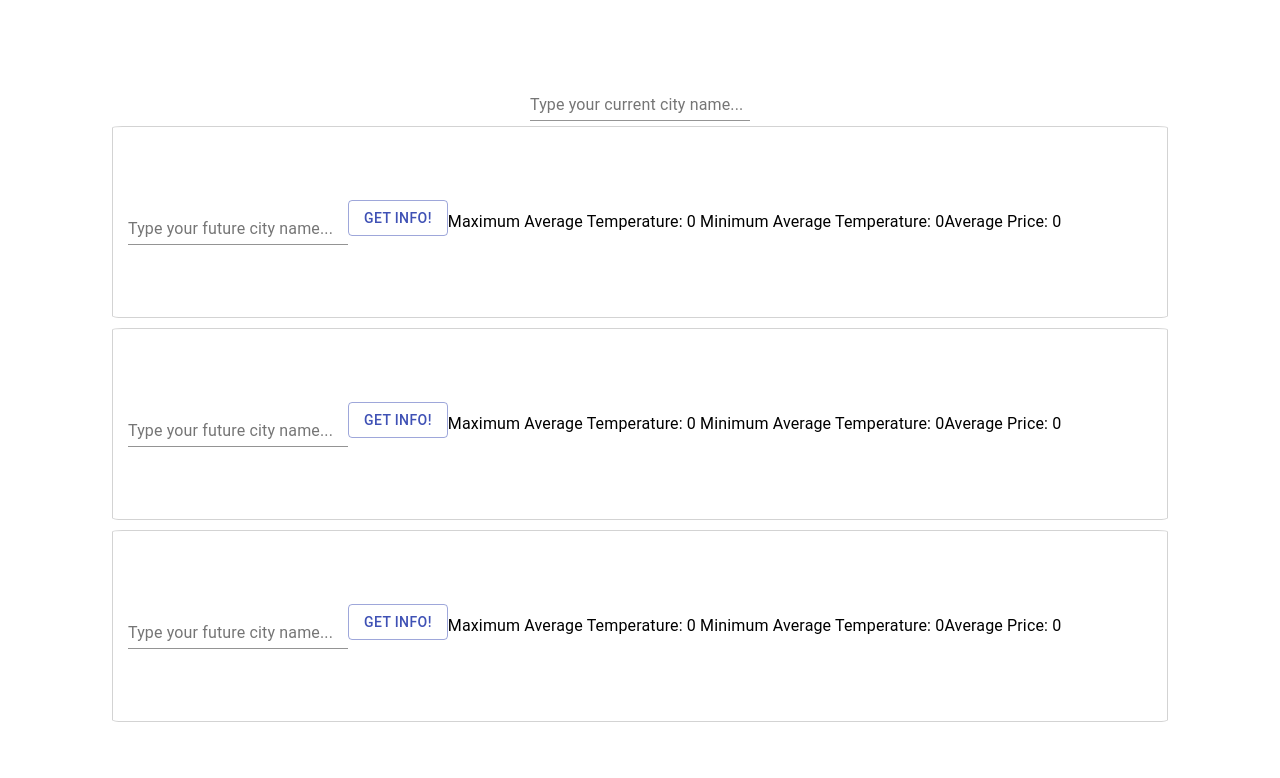
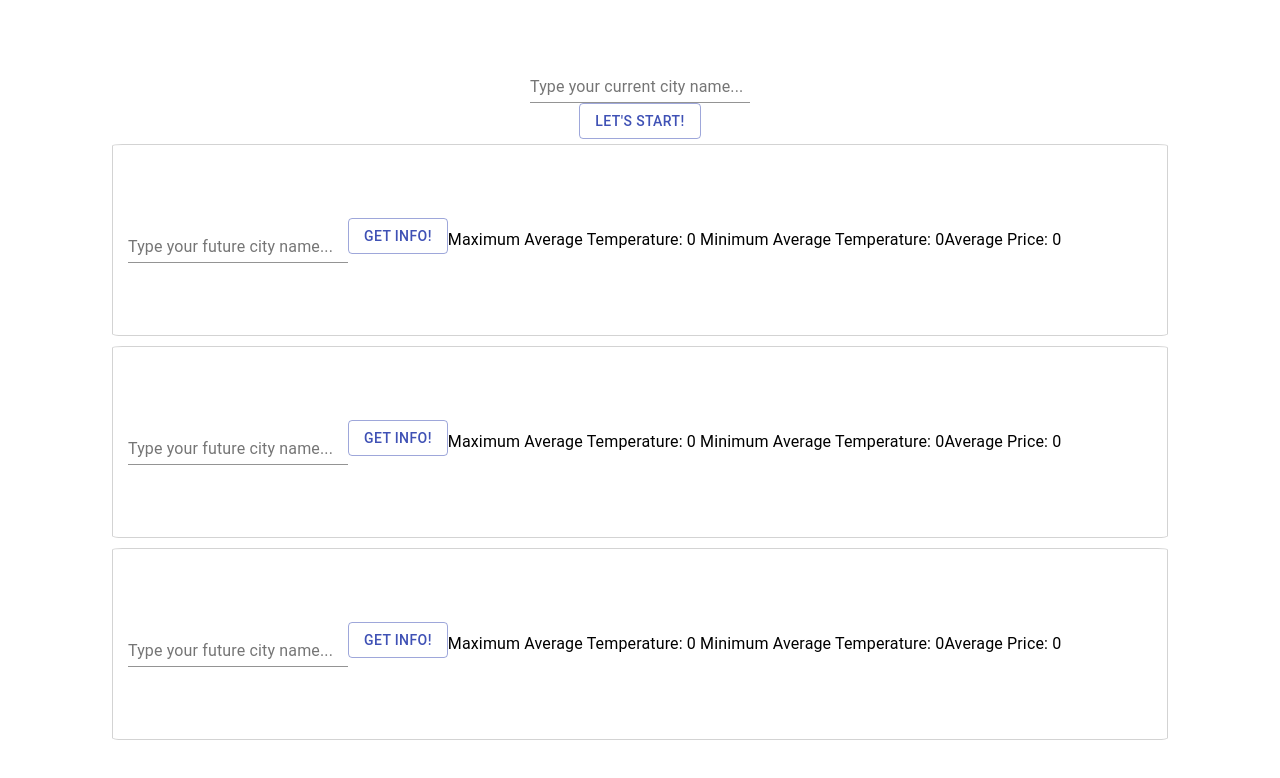
Before and after one commit to DougMoraes-zz/destiny-picker, a React (Create React App) app: page / in a window 1280 px wide. Shown: the top 778 px of the page. Built offline with nearby package versions, Linux system fonts and the light colour scheme; no server answers.

Commit message:
feat: pass currentCityName to result components

```diff
--- a/src/Components/App.js
+++ b/src/Components/App.js
@@ -1,8 +1,11 @@
-import React from "react";
+import React, { useState } from "react";
 import ResultContainer from "./ResultContainer/ResultContainer";
-import { TextField } from "@material-ui/core";
+import { TextField, Button } from "@material-ui/core";
 
-function App() {
+const App = props => {
+  const [tempCityName, setTempCityName] = useState("");
+  const [currentCityName, setCurrentCityName] = useState("");
+
   return (
     <div
       style={{
@@ -12,12 +15,22 @@ function App() {
         alignItems: "center"
       }}
     >
-      <TextField label="Type your current city name..." />
-      <ResultContainer />
-      <ResultContainer />
-      <ResultContainer />
+      <TextField
+        label="Type your current city name..."
+        onChange={e => setTempCityName(e.currentTarget.value)}
+      />
+      <Button
+        variant="outlined"
+        color="primary"
+        onClick={() => setCurrentCityName(tempCityName)}
+      >
+        Let's start!
+      </Button>
+      <ResultContainer currentCity={currentCityName} />
+      <ResultContainer currentCity={currentCityName} />
+      <ResultContainer currentCity={currentCityName} />
     </div>
   );
-}
+};
 
 export default App;
```
